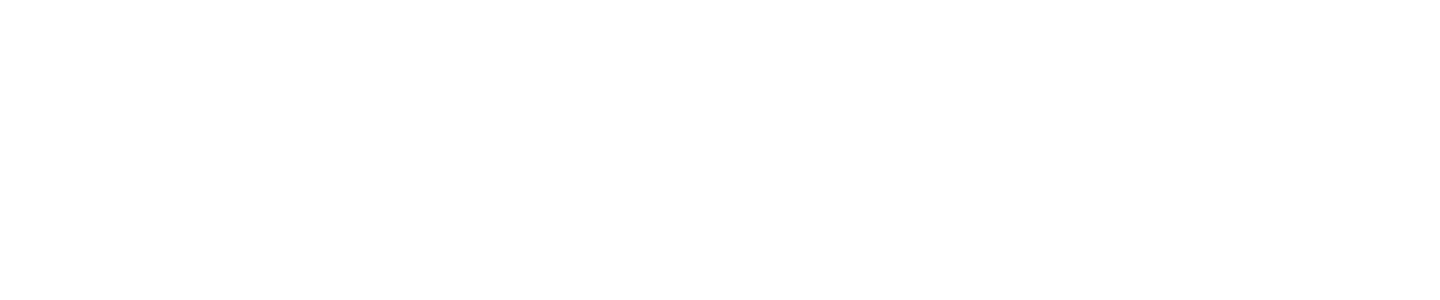
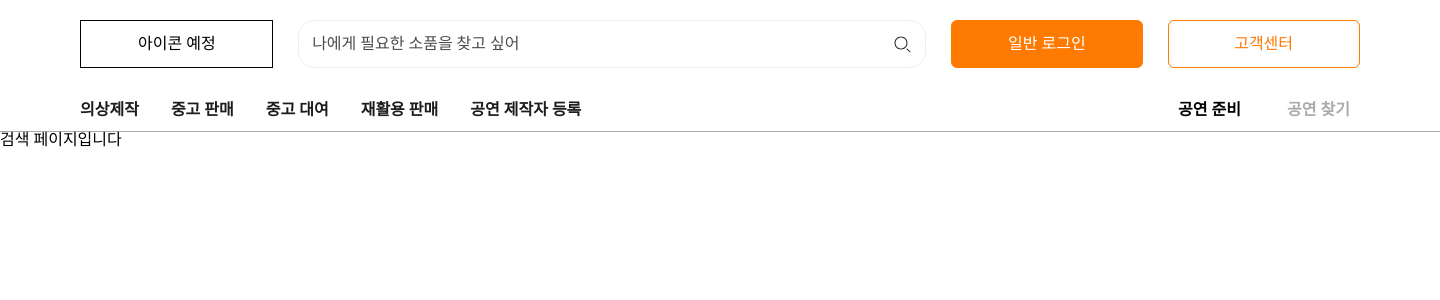
Before and after one commit to Stagecontainer/Client, a React (Vite) app: page /company/search in a window 1280 px wide. Before the commit this address had no page. Shown: the top 300 px of the page, 1440 px wide, since content can reach past the window. Built offline with nearby package versions, Linux system fonts and the light colour scheme; a web font is replaced by a local one.

Commit message:
chore-route: 라우팅 수정 및 검색 페이지 추가

```diff
--- a/src/App.jsx
+++ b/src/App.jsx
@@ -4,6 +4,7 @@ import CompanyHomePage from "./pages/company/CompanyHomePage";
 import UserHomePage from "./pages/user/UserHomePage";
 import RequestItemPage from "./pages/company/RequestItemPage";
 import SelectActionPage from "./pages/company/SelectActionPage";
+import SearchItemPage from "./pages/company/SearchItemPage";
 import Layout from "./components/layout/Layout";
 import { ThemeProvider } from "styled-components";
 import GlobalStyle from "./styles/globalStyle";
@@ -13,15 +14,19 @@ function App() {
   return (
     <>
       <ThemeProvider theme={theme}>
-      <GlobalStyle/>
+        <GlobalStyle />
         <BrowserRouter>
           <Routes>
-          <Route element={<Layout />}>
-            <Route path="/" element={<UserHomePage />} />
-            <Route path="/login" element={<LoginPage />} />
-            <Route path="/company" element={<CompanyHomePage />}/>
+            <Route path="/" element={<Layout />}>
+              <Route index element={<UserHomePage />} />
+              <Route path="login" element={<LoginPage />} />
+
+              <Route path="/company">
+                <Route index element={<CompanyHomePage />} />
                 <Route path="/company/select" element={<SelectActionPage />} />
                 <Route path="/company/request" element={<RequestItemPage />} />
+                <Route path="/company/search" element={<SearchItemPage />} />
+              </Route>
             </Route>
           </Routes>
         </BrowserRouter>
--- /dev/null
+++ b/src/pages/company/SearchItemPage.jsx
@@ -0,0 +1,5 @@
+const SearchItemPage = () => {
+  return <h1>검색 페이지입니다</h1>;
+};
+
+export default SearchItemPage;
```
Lines whose indentation alone changed are shown as unchanged.
